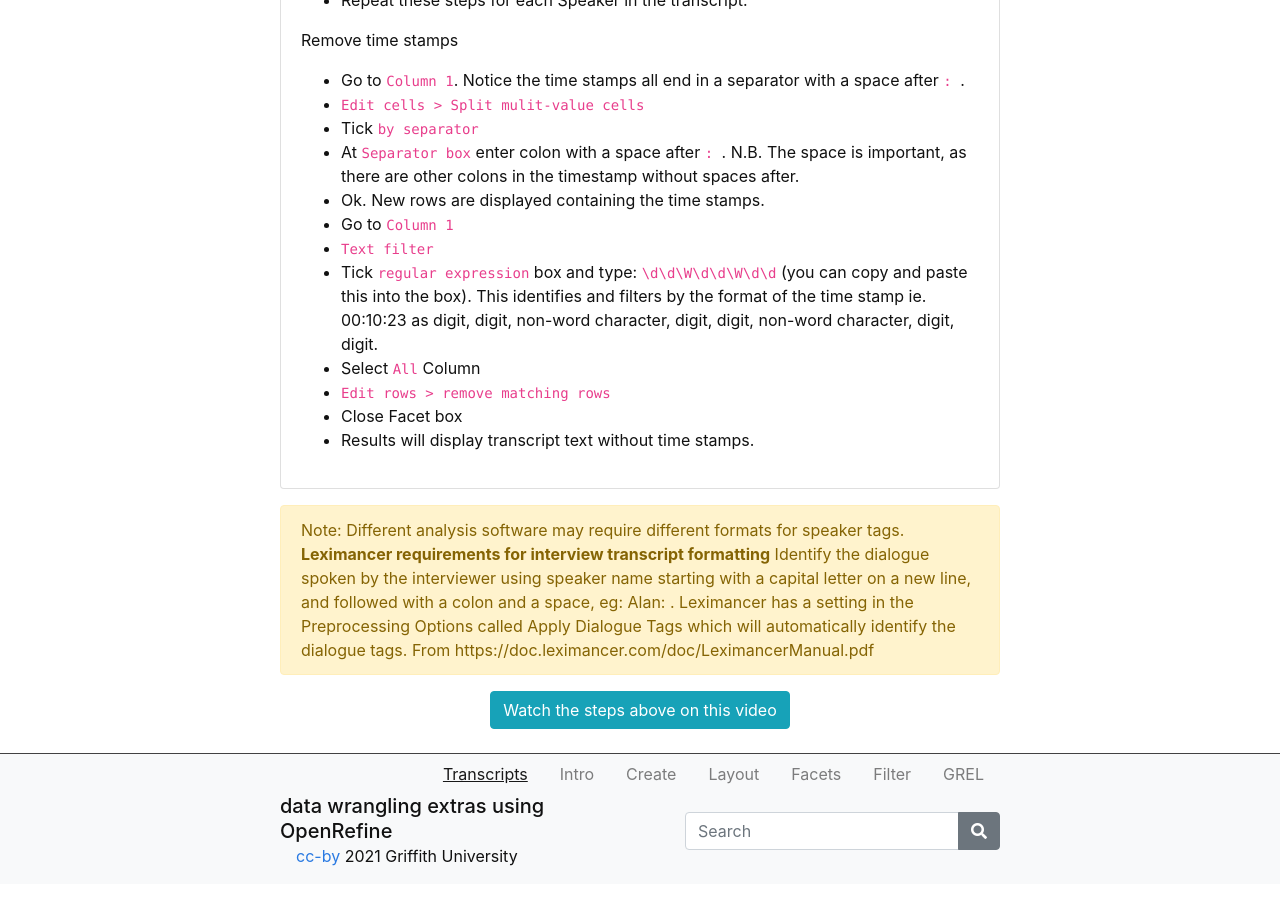
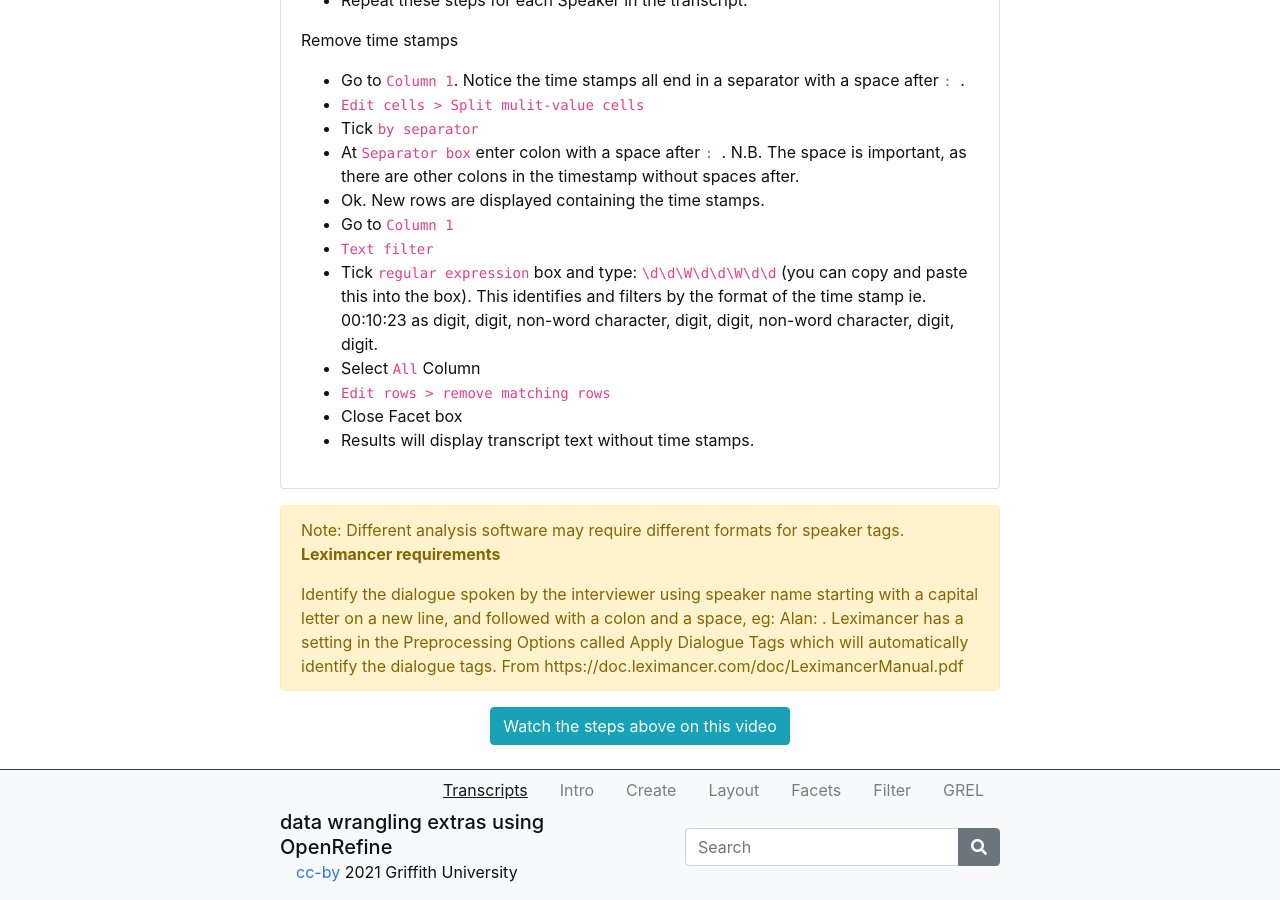
Before and after one commit to GriffithUniLibrary/OpenRefineExtras, a Jekyll site: the page built from content/0-Transcripts.md, in a window 1280 px wide and 900 px high, scrolled down 3160 px. Built offline with Jekyll 4.4.1, drawn with Linux system fonts in a browser that asks for light colours.

Commit message:
Update 0-Transcripts.md

```diff
--- a/content/0-Transcripts.md
+++ b/content/0-Transcripts.md
@@ -98,7 +98,8 @@ Remove time stamps
 {% include card.md header="Option Two - for transcripts that need retain speaker tags" text=text %}
 
 {% capture alert %}Note: Different analysis software may require different formats for speaker tags.
-**Leximancer requirements for interview transcript formatting**
+**Leximancer requirements**
+
 Identify the dialogue spoken by the interviewer using speaker name starting with a capital letter on a new line, and followed with a colon and a space, eg: Alan: . Leximancer has a setting in the Preprocessing Options called Apply Dialogue Tags which will automatically identify the dialogue tags.  From https://doc.leximancer.com/doc/LeximancerManual.pdf{% endcapture %}
 {% include alert.md text=alert color="warning" %}
 
```
